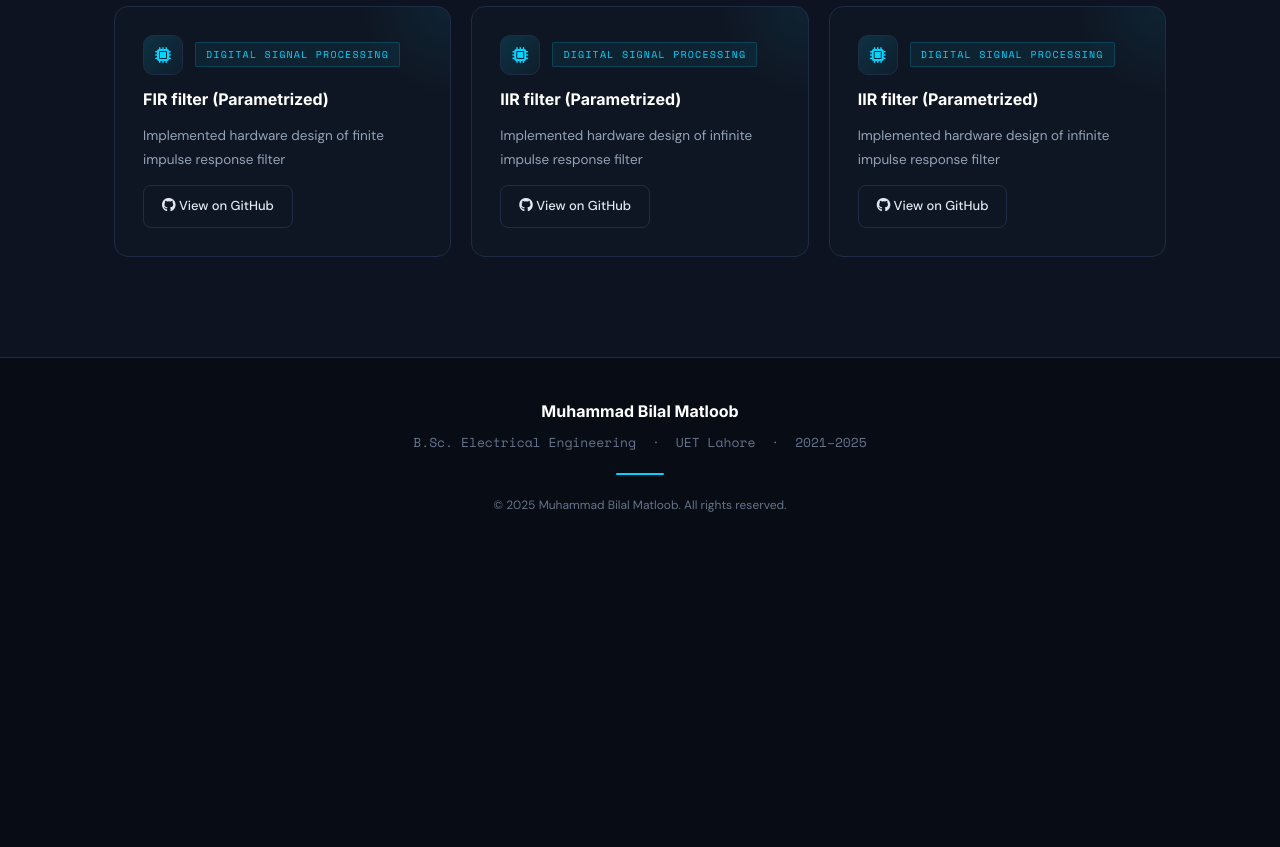
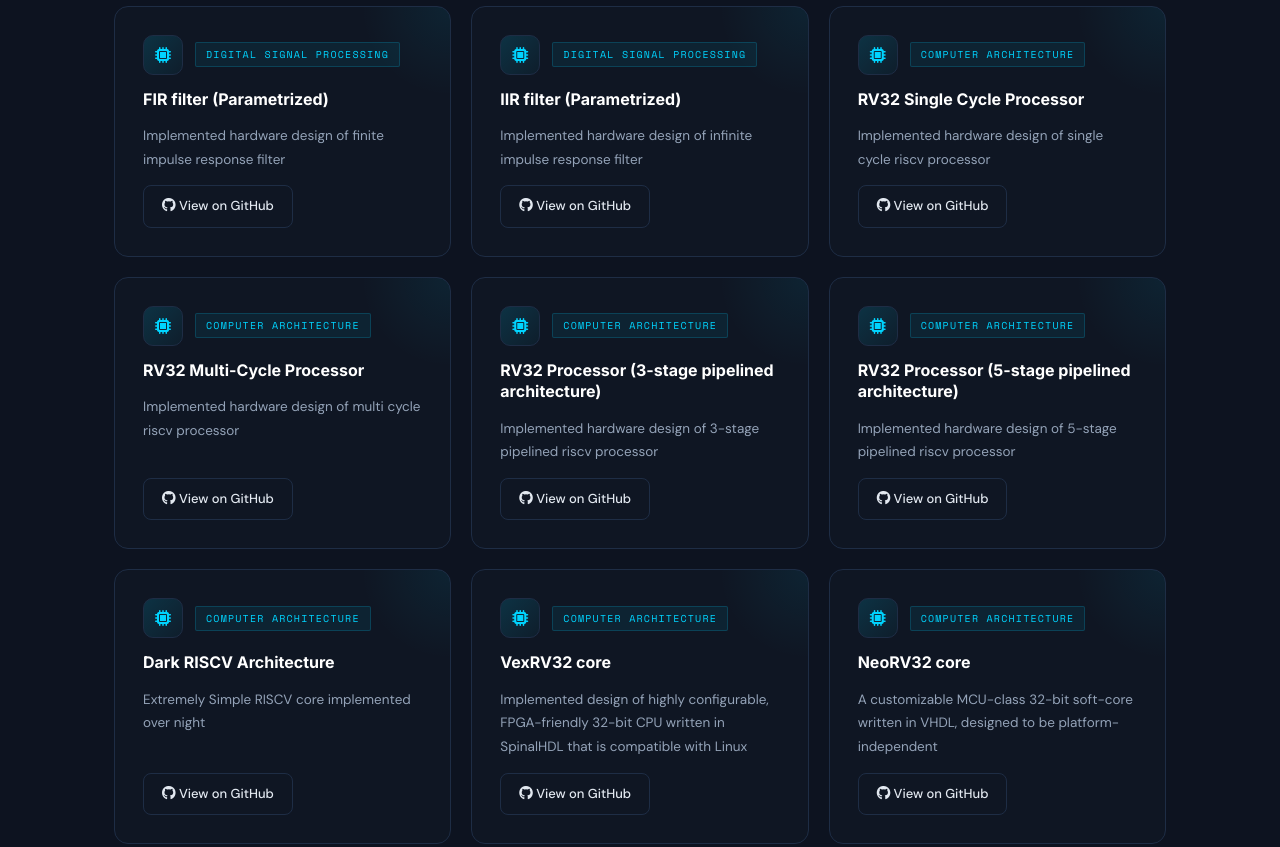
Before and after one commit to BilalMatloob/Portfolio, a plain HTML site: page index.html in a window 1280 px wide. Shown: the part 3580-4427 px from the top of the page. Before the commit the page ends 4135 px from the top, so only its background shows below. Drawn offline with nearby package versions, Linux system fonts and the light colour scheme.

Commit message:
Any Message

```diff
--- a/index.html
+++ b/index.html
@@ -832,13 +832,98 @@
           <span class="ip-private-msg"><i class="fa-solid fa-lock"></i> This repository is private</span>
         </label>
       </div>
+
 <div class="ip-card reveal">
         <div class="ip-card-header">
           <div class="ip-card-icon"><i class="fa-solid fa-microchip"></i></div>
-          <span class="ip-card-type">Digital Signal Processing</span>
+          <span class="ip-card-type">Computer Architecture</span>
         </div>
-        <h3 class="ip-card-title">IIR filter (Parametrized)</h3>
-        <p class="ip-card-desc">Implemented hardware design of infinite impulse response filter</p>
+        <h3 class="ip-card-title">RV32 Single Cycle Processor</h3>
+        <p class="ip-card-desc">Implemented hardware design of single cycle riscv processor</p>
+        <label class="ip-card-btn ip-private-trigger">
+          <input type="checkbox" class="ip-private-check">
+          <span class="ip-btn-label"><i class="fa-brands fa-github"></i> View on GitHub</span>
+          <span class="ip-private-msg"><i class="fa-solid fa-lock"></i> This repository is private</span>
+        </label>
+      </div>
+
+<div class="ip-card reveal">
+        <div class="ip-card-header">
+          <div class="ip-card-icon"><i class="fa-solid fa-microchip"></i></div>
+          <span class="ip-card-type">Computer Architecture</span>
+        </div>
+        <h3 class="ip-card-title">RV32 Multi-Cycle Processor</h3>
+        <p class="ip-card-desc">Implemented hardware design of multi cycle riscv processor</p>
+        <label class="ip-card-btn ip-private-trigger">
+          <input type="checkbox" class="ip-private-check">
+          <span class="ip-btn-label"><i class="fa-brands fa-github"></i> View on GitHub</span>
+          <span class="ip-private-msg"><i class="fa-solid fa-lock"></i> This repository is private</span>
+        </label>
+      </div>
+
+<div class="ip-card reveal">
+        <div class="ip-card-header">
+          <div class="ip-card-icon"><i class="fa-solid fa-microchip"></i></div>
+          <span class="ip-card-type">Computer Architecture</span>
+        </div>
+        <h3 class="ip-card-title">RV32 Processor (3-stage pipelined architecture)</h3>
+        <p class="ip-card-desc">Implemented hardware design of 3-stage pipelined riscv processor</p>
+        <label class="ip-card-btn ip-private-trigger">
+          <input type="checkbox" class="ip-private-check">
+          <span class="ip-btn-label"><i class="fa-brands fa-github"></i> View on GitHub</span>
+          <span class="ip-private-msg"><i class="fa-solid fa-lock"></i> This repository is private</span>
+        </label>
+      </div>
+
+<div class="ip-card reveal">
+        <div class="ip-card-header">
+          <div class="ip-card-icon"><i class="fa-solid fa-microchip"></i></div>
+          <span class="ip-card-type">Computer Architecture</span>
+        </div>
+        <h3 class="ip-card-title">RV32 Processor (5-stage pipelined architecture)</h3>
+        <p class="ip-card-desc">Implemented hardware design of 5-stage pipelined riscv processor</p>
+        <label class="ip-card-btn ip-private-trigger">
+          <input type="checkbox" class="ip-private-check">
+          <span class="ip-btn-label"><i class="fa-brands fa-github"></i> View on GitHub</span>
+          <span class="ip-private-msg"><i class="fa-solid fa-lock"></i> This repository is private</span>
+        </label>
+      </div>
+
+<div class="ip-card reveal">
+        <div class="ip-card-header">
+          <div class="ip-card-icon"><i class="fa-solid fa-microchip"></i></div>
+          <span class="ip-card-type">Computer Architecture</span>
+        </div>
+        <h3 class="ip-card-title">Dark RISCV Architecture</h3>
+        <p class="ip-card-desc">Extremely Simple RISCV core implemented over night</p>
+        <label class="ip-card-btn ip-private-trigger">
+          <input type="checkbox" class="ip-private-check">
+          <span class="ip-btn-label"><i class="fa-brands fa-github"></i> View on GitHub</span>
+          <span class="ip-private-msg"><i class="fa-solid fa-lock"></i> This repository is private</span>
+        </label>
+      </div>
+
+<div class="ip-card reveal">
+        <div class="ip-card-header">
+          <div class="ip-card-icon"><i class="fa-solid fa-microchip"></i></div>
+          <span class="ip-card-type">Computer Architecture</span>
+        </div>
+        <h3 class="ip-card-title">VexRV32 core</h3>
+        <p class="ip-card-desc">Implemented design of highly configurable, FPGA-friendly 32-bit CPU written in SpinalHDL that is compatible with Linux</p>
+        <label class="ip-card-btn ip-private-trigger">
+          <input type="checkbox" class="ip-private-check">
+          <span class="ip-btn-label"><i class="fa-brands fa-github"></i> View on GitHub</span>
+          <span class="ip-private-msg"><i class="fa-solid fa-lock"></i> This repository is private</span>
+        </label>
+      </div>
+
+<div class="ip-card reveal">
+        <div class="ip-card-header">
+          <div class="ip-card-icon"><i class="fa-solid fa-microchip"></i></div>
+          <span class="ip-card-type">Computer Architecture</span>
+        </div>
+        <h3 class="ip-card-title">NeoRV32 core</h3>
+        <p class="ip-card-desc">A customizable MCU-class 32-bit soft-core written in VHDL, designed to be platform-independent</p>
         <label class="ip-card-btn ip-private-trigger">
           <input type="checkbox" class="ip-private-check">
           <span class="ip-btn-label"><i class="fa-brands fa-github"></i> View on GitHub</span>
```
